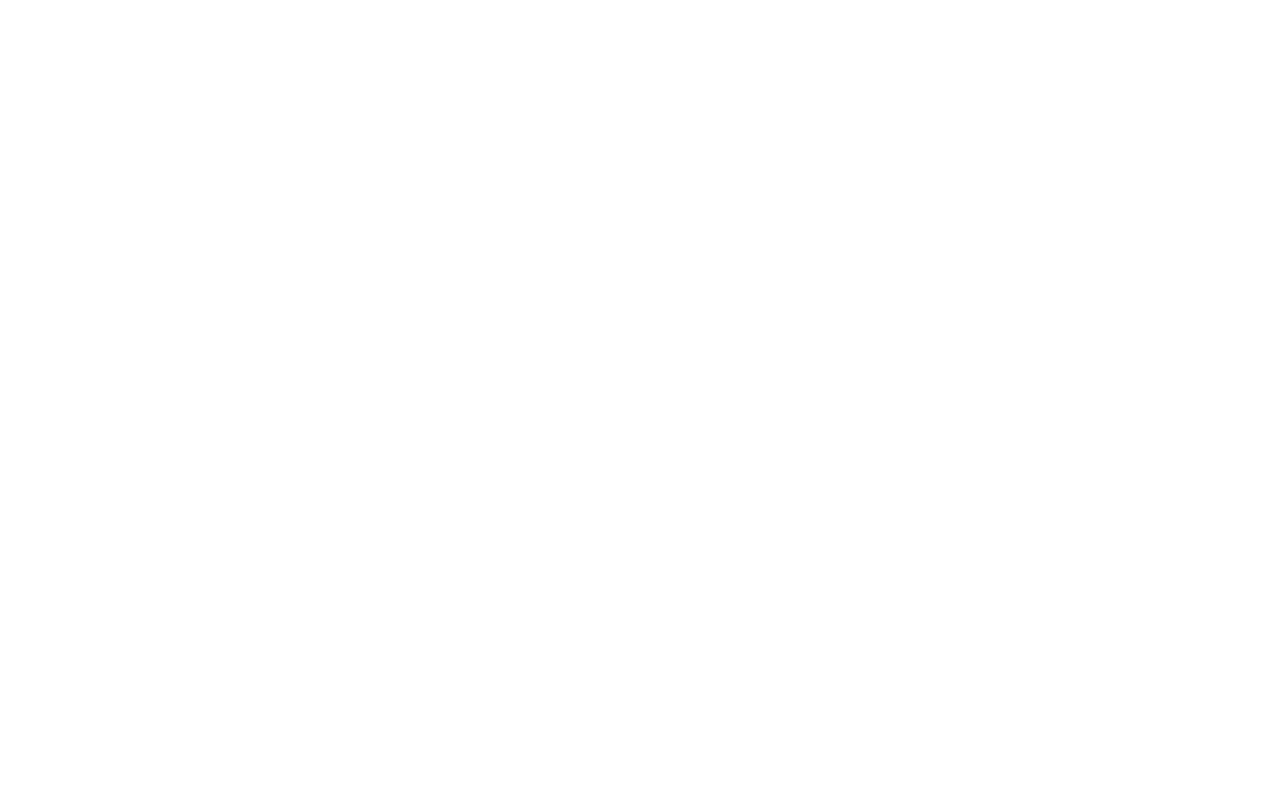
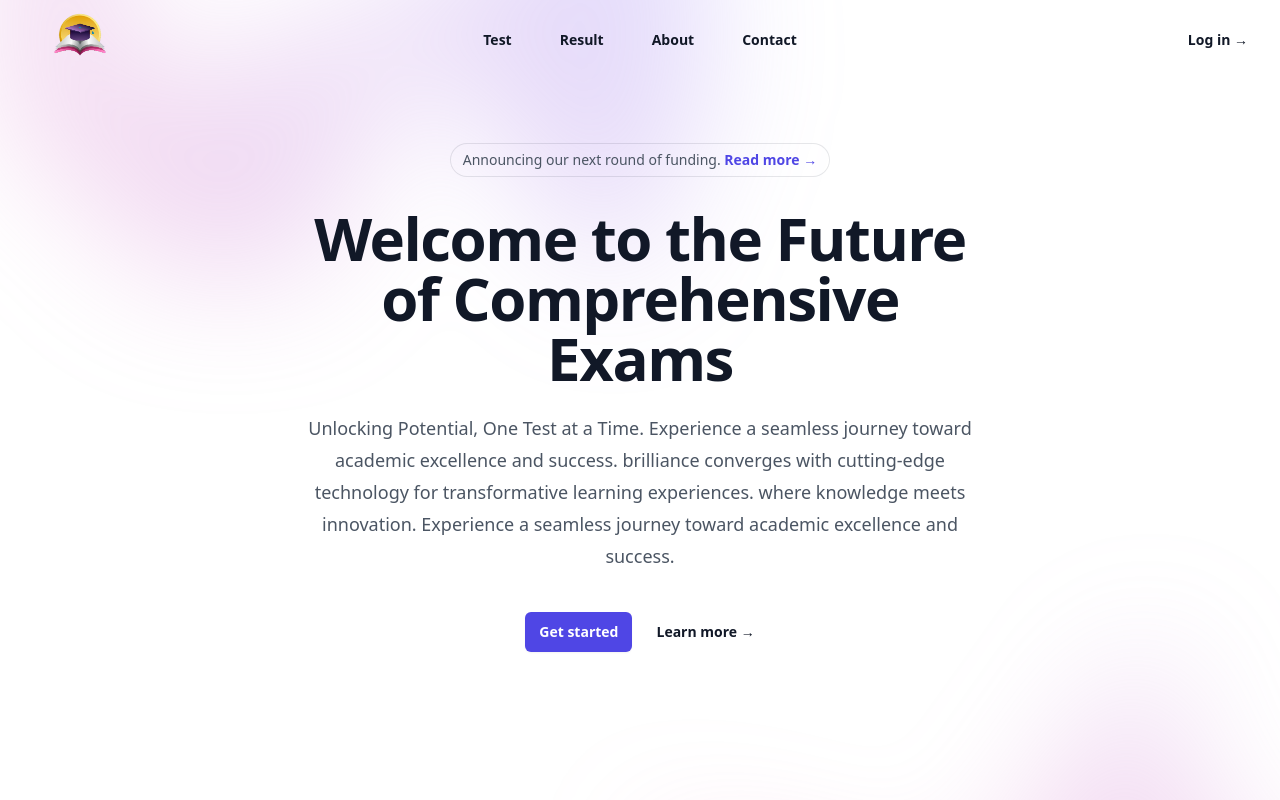
Before and after one commit to ankitt26/Education-Pointer, a React (Vite) app: page /home in a window 1280 px wide. Before the commit this address had no page. Shown: the top 800 px of the page. Built offline with nearby package versions, Linux system fonts and the light colour scheme.

Commit message:
Create Home Component

```diff
--- a/src/App.jsx
+++ b/src/App.jsx
@@ -5,12 +5,14 @@
 import Student from "./components/signup/student";
 import Teacher from "./components/signup/teacher";
 import Dashboard from "./components/dashboard";
+import Home from "./components/Home";
 
 function App() {
   return (
     <BrowserRouter>
       <Routes>
-        <Route path="/" element={<Student />} />
+        <Route path="/" element={<Home />} />
+        <Route path="/home" element={<Home />} />
         <Route path="/signup/student" element={<Student />} />
         <Route path="/signup/teacher" element={<Teacher />} />
         <Route path="/login/student" element={<Student_log />} />
--- /dev/null
+++ b/src/components/Home.jsx
@@ -0,0 +1,174 @@
+import { useState } from "react";
+import { Dialog } from "@headlessui/react";
+import { Bars3Icon, XMarkIcon } from "@heroicons/react/24/outline";
+import Logo from "../assets/images/logo.png";
+import { Link } from "react-router-dom";
+
+const navigation = [
+  { name: "Test", href: "#" },
+  { name: "Result", href: "#" },
+  { name: "About", href: "#" },
+  { name: "Contact", href: "#" },
+];
+
+export default () => {
+  const [mobileMenuOpen, setMobileMenuOpen] = useState(false);
+
+  return (
+    <div className="bg-white h-screen">
+      <header className="absolute inset-x-0 top-0 z-50">
+        <nav
+          className="flex items-center justify-between p-10 lg:px-8 h-14"
+          aria-label="Global"
+        >
+          <div className="flex lg:flex-1">
+            <Link to="/home" className="-m-1.5 p-1.5">
+              <span className="sr-only">Your Company</span>
+              <img className="h-24 w-24" src={Logo} alt="logo" />
+            </Link>
+          </div>
+          <div className="flex lg:hidden">
+            <button
+              type="button"
+              className="-m-2.5 inline-flex items-center justify-center rounded-md p-2.5 text-gray-700"
+              onClick={() => setMobileMenuOpen(true)}
+            >
+              <span className="sr-only">Open main menu</span>
+              <Bars3Icon className="h-6 w-6" aria-hidden="true" />
+            </button>
+          </div>
+          <div className="hidden lg:flex lg:gap-x-12">
+            {navigation.map((item) => (
+              <Link
+                key={item.name}
+                to="/login/student"
+                className="text-sm font-semibold leading-6 text-gray-900"
+              >
+                {item.name}
+              </Link>
+            ))}
+          </div>
+          <div className="hidden lg:flex lg:flex-1 lg:justify-end">
+            <Link
+              to="/login/student"
+              className="text-sm font-semibold leading-6 text-gray-900"
+            >
+              Log in <span aria-hidden="true">&rarr;</span>
+            </Link>
+          </div>
+        </nav>
+        <Dialog
+          as="div"
+          className="lg:hidden"
+          open={mobileMenuOpen}
+          onClose={setMobileMenuOpen}
+        >
+          <div className="fixed inset-0 z-50" />
+          <Dialog.Panel className="fixed inset-y-0 right-0 z-50 w-full overflow-y-auto bg-white px-6 py-6 sm:max-w-sm sm:ring-1 sm:ring-gray-900/10">
+            <div className="flex items-center justify-between">
+              <Link to="/home" className="-m-1.5 p-1.5">
+                <span className="sr-only">Ed. Pointer</span>
+                <img className="h-20 w-20" src={Logo} alt="logo" />
+              </Link>
+              <button
+                type="button"
+                className="-m-2.5 rounded-md p-2.5 text-gray-700"
+                onClick={() => setMobileMenuOpen(false)}
+              >
+                <span className="sr-only">Close menu</span>
+                <XMarkIcon className="h-6 w-6" aria-hidden="true" />
+              </button>
+            </div>
+            <div className="mt-6 flow-root">
+              <div className="-my-6 divide-y divide-gray-500/10">
+                <div className="space-y-2 py-6">
+                  {navigation.map((item) => (
+                    <Link
+                      key={item.name}
+                      to="/login/student"
+                      className="-mx-3 block rounded-lg px-3 py-2 text-base font-semibold leading-7 text-gray-900 hover:bg-gray-50"
+                    >
+                      {item.name}
+                    </Link>
+                  ))}
+                </div>
+                <div className="py-6">
+                  <Link
+                    to="/login/student"
+                    className="-mx-3 block rounded-lg px-3 py-2.5 text-base font-semibold leading-7 text-gray-900 hover:bg-gray-50"
+                  >
+                    Log in
+                  </Link>
+                </div>
+              </div>
+            </div>
+          </Dialog.Panel>
+        </Dialog>
+      </header>
+
+      <div className="relative isolate px-6 lg:px-8 lg:-mt-20">
+        <div
+          className="absolute inset-x-0 -top-40 -z-10 transform-gpu overflow-hidden blur-3xl sm:-top-80"
+          aria-hidden="true"
+        >
+          <div
+            className="relative left-[calc(50%-11rem)] aspect-[1155/678] w-[36.125rem] -translate-x-1/2 rotate-[30deg] bg-gradient-to-tr from-[#ff80b5] to-[#9089fc] opacity-30 sm:left-[calc(50%-30rem)] sm:w-[72.1875rem]"
+            style={{
+              clipPath:
+                "polygon(74.1% 44.1%, 100% 61.6%, 97.5% 26.9%, 85.5% 0.1%, 80.7% 2%, 72.5% 32.5%, 60.2% 62.4%, 52.4% 68.1%, 47.5% 58.3%, 45.2% 34.5%, 27.5% 76.7%, 0.1% 64.9%, 17.9% 100%, 27.6% 76.8%, 76.1% 97.7%, 74.1% 44.1%)",
+            }}
+          />
+        </div>
+        <div className="mx-auto max-w-2xl py-32 sm:py-48 lg:py-56">
+          <div className="hidden sm:mb-8 sm:flex sm:justify-center">
+            <div className="relative rounded-full px-3 py-1 text-sm leading-6 text-gray-600 ring-1 ring-gray-900/10 hover:ring-gray-900/20">
+              Announcing our next round of funding.{" "}
+              <Link to="/" className="font-semibold text-indigo-600">
+                <span className="absolute inset-0" aria-hidden="true" />
+                Read more <span aria-hidden="true">&rarr;</span>
+              </Link>
+            </div>
+          </div>
+          <div className="text-center">
+            <h1 className="text-4xl font-bold tracking-tight text-gray-900 sm:text-6xl">
+              Welcome to the Future of Comprehensive Exams
+            </h1>
+            <p className="mt-6 text-lg leading-8 text-gray-600">
+              Unlocking Potential, One Test at a Time. Experience a seamless
+              journey toward academic excellence and success. brilliance
+              converges with cutting-edge technology for transformative learning
+              experiences. where knowledge meets innovation. Experience a
+              seamless journey toward academic excellence and success.
+            </p>
+            <div className="mt-10 flex items-center justify-center gap-x-6">
+              <Link
+                to="/signup/student"
+                className="rounded-md bg-indigo-600 px-3.5 py-2.5 text-sm font-semibold text-white shadow-sm hover:bg-indigo-500 focus-visible:outline focus-visible:outline-2 focus-visible:outline-offset-2 focus-visible:outline-indigo-600"
+              >
+                Get started
+              </Link>
+              <a
+                href="#"
+                className="text-sm font-semibold leading-6 text-gray-900"
+              >
+                Learn more <span aria-hidden="true">→</span>
+              </a>
+            </div>
+          </div>
+        </div>
+        <div
+          className="absolute inset-x-0 top-[calc(100%-13rem)] -z-10 transform-gpu overflow-hidden blur-3xl sm:top-[calc(100%-30rem)]"
+          aria-hidden="true"
+        >
+          <div
+            className="relative left-[calc(50%+3rem)] aspect-[1155/678] w-[36.125rem] -translate-x-1/2 bg-gradient-to-tr from-[#ff80b5] to-[#9089fc] opacity-30 sm:left-[calc(50%+36rem)] sm:w-[72.1875rem]"
+            style={{
+              clipPath:
+                "polygon(74.1% 44.1%, 100% 61.6%, 97.5% 26.9%, 85.5% 0.1%, 80.7% 2%, 72.5% 32.5%, 60.2% 62.4%, 52.4% 68.1%, 47.5% 58.3%, 45.2% 34.5%, 27.5% 76.7%, 0.1% 64.9%, 17.9% 100%, 27.6% 76.8%, 76.1% 97.7%, 74.1% 44.1%)",
+            }}
+          />
+        </div>
+      </div>
+    </div>
+  );
+};
--- a/src/components/Navbar.jsx
+++ b/src/components/Navbar.jsx
@@ -1,5 +1,6 @@
 import React from "react";
 import { Fragment } from "react";
+import Logo from "../assets/images/logo.png";
 import { Disclosure, Menu, Transition } from "@headlessui/react";
 import { Bars3Icon, BellIcon, XMarkIcon } from "@heroicons/react/24/outline";
 
@@ -54,11 +55,7 @@
               <div className="flex h-16 items-center justify-between">
                 <div className="flex items-center">
                   <div className="flex-shrink-0">
-                    <img
-                      className="h-8 w-8"
-                      src="https://tailwindui.com/img/logos/mark.svg?color=indigo&shade=500"
-                      alt="Your Company"
-                    />
+                    <img className="h-20 w-20 mt-2" src={Logo} alt="Logo" />
                   </div>
                   <div className="hidden md:block">
                     <div className="ml-10 flex items-baseline space-x-4">
```
